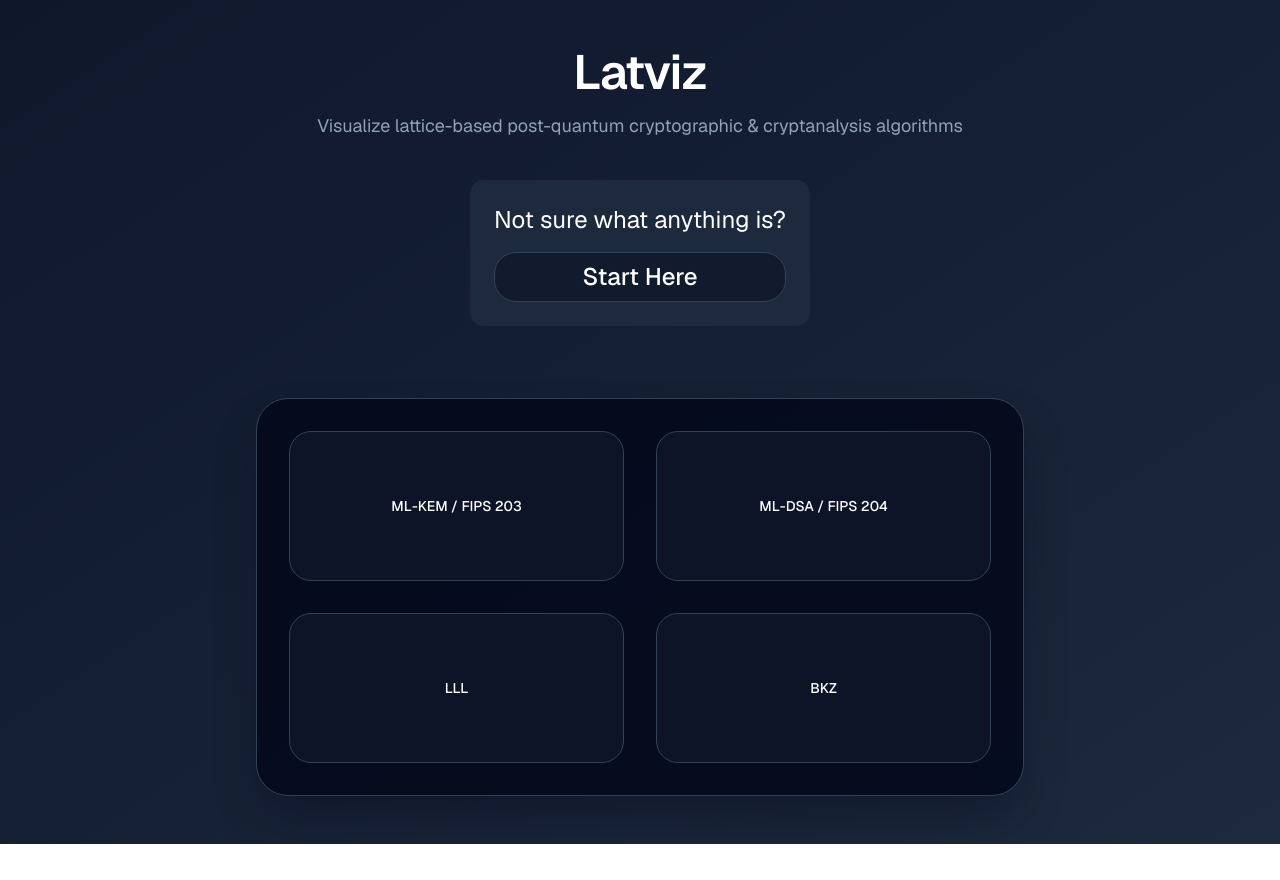
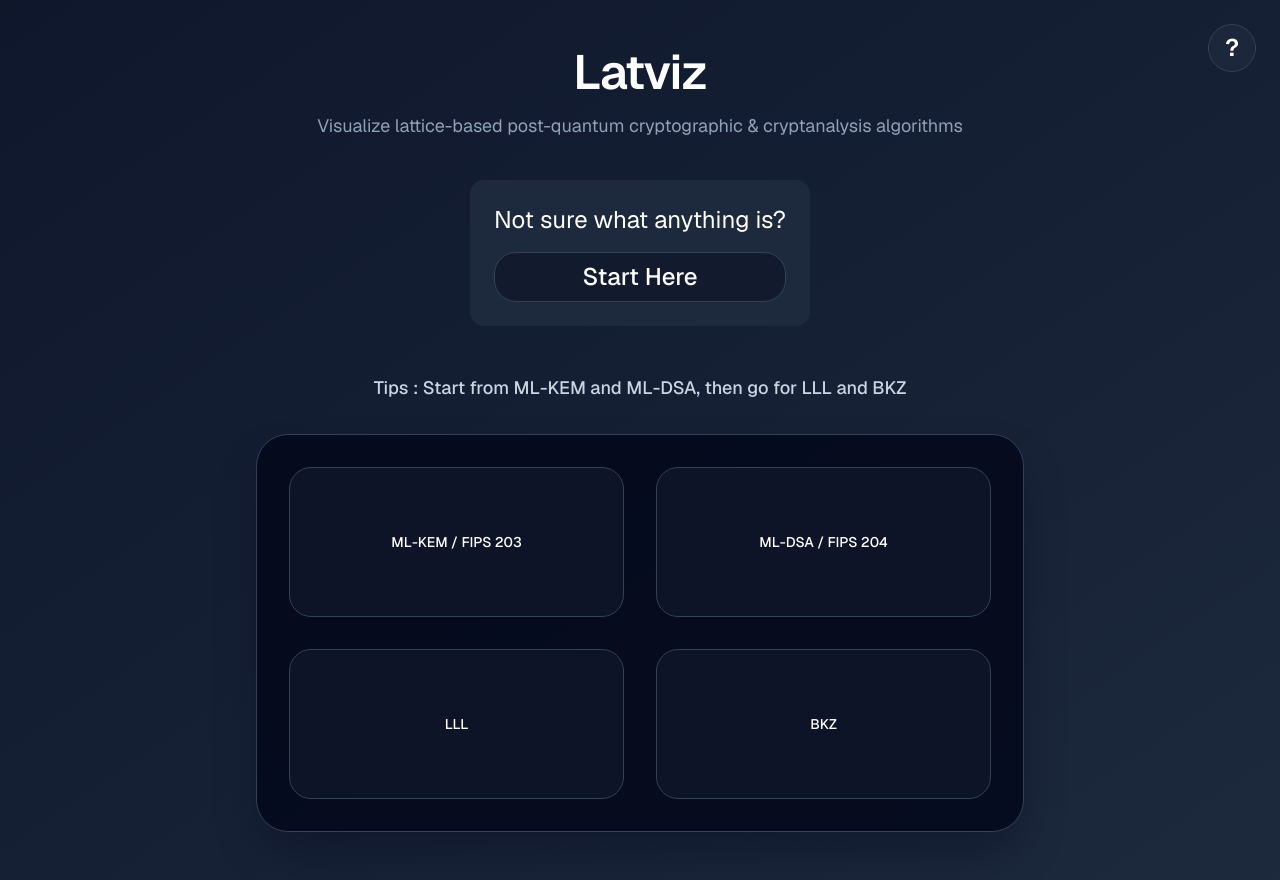
Before and after one commit to micma69/latviz, a Next.js app: page / in a window 1280 px wide. Before the commit the page ends 844 px from the top, so only its background shows below. Built offline with nearby package versions, Linux system fonts and the light colour scheme.

Commit message:
Help button and a tips to help users where to start

```diff
--- a/app/page.tsx
+++ b/app/page.tsx
@@ -1,9 +1,12 @@
 import Link from "next/link";
 import { Button } from "@/components/ui/button"
+import HelpButton from "@/components/ui/HelpButton"
 
 export default function Home() {
     return (
         <div className="min-h-screen bg-gradient-to-br from-slate-900 to-slate-800 px-8 py-12 font-sans text-slate-100 flex flex-col items-center">
+            <HelpButton />
+
             <div className="mx-auto w-full max-w-4xl text-center">
                 <h1 className="text-5xl font-semibold tracking-tight text-white">Latviz</h1>
                 <p className="mx-auto mt-4 max-w-2xl text-lg text-slate-400">
@@ -11,14 +14,16 @@ export default function Home() {
                 </p>
             </div>
 
-            <div className="rounded-xl bg-slate-800 p-6 mb-8 mt-10">
+            <div className="rounded-xl bg-slate-800 p-6 mb-4 mt-10">
                 <h3 className="text-2xl mb-4 text-white flex items-center justify-center">Not sure what anything is?</h3>
                 <Button className="w-full h-full rounded-3xl border border-slate-700 bg-slate-900/80 px-6 text-center text-2xl text-white hover:bg-slate-800/90 focus-visible:ring-white/30 flex items-center justify-center" asChild variant="secondary">
                     <Link href="/glossary">Start Here</Link>
                 </Button>
             </div>
 
-            <main className="mx-auto mt-10 w-full max-w-3xl flex-col rounded-[2rem] border border-slate-700 bg-slate-950/80 p-8 shadow-2xl shadow-slate-950/40">
+            <p className="mx-auto mt-8 text-lg text-slate-300 font-medium">Tips : Start from ML-KEM and ML-DSA, then go for LLL and BKZ</p>
+
+            <main className="mx-auto mt-8 w-full max-w-3xl flex-col rounded-[2rem] border border-slate-700 bg-slate-950/80 p-8 shadow-2xl shadow-slate-950/40">
                 <div className="grid gap-8 sm:grid-cols-2">
                     <Button className="w-full h-full min-h-[150px] rounded-3xl border border-slate-700 bg-slate-900/80 px-6 text-center text-white hover:bg-slate-800/90 focus-visible:ring-white/30 flex items-center justify-center" asChild variant="secondary">
                         <Link href="/ml-kem">ML-KEM / FIPS 203</Link>
--- /dev/null
+++ b/components/ui/HelpButton.tsx
@@ -0,0 +1,66 @@
+"use client"
+
+import { useState } from "react"
+import { Button } from "@/components/ui/button"
+
+export default function HelpButton() {
+  const [open, setOpen] = useState(false)
+
+  return (
+    <>
+      <Button
+        variant="secondary"
+        size="icon"
+        className="fixed right-6 top-6 z-50 h-12 w-12 rounded-full border border-slate-700 bg-slate-800/90 text-2xl font-semibold text-white hover:bg-slate-700/90"
+        type="button"
+        aria-expanded={open}
+        aria-controls="help-modal"
+        onClick={() => setOpen((prev) => !prev)}
+      >
+        ?
+      </Button>
+
+      {open && (
+        <>
+          <div
+            className="fixed inset-0 z-40 bg-black/50"
+            onClick={() => setOpen(false)}
+            aria-hidden="true"
+          />
+          <div
+            id="help-modal"
+            className="fixed left-1/2 top-1/2 z-50 w-full max-w-2xl -translate-x-1/2 -translate-y-1/2 transform rounded-2xl border border-slate-700 bg-slate-900/95 p-8 text-slate-300 shadow-2xl"
+          >
+            <h2 className="text-2xl font-semibold text-white">About these algorithms</h2>
+            <button
+              onClick={() => setOpen(false)}
+              className="absolute right-4 top-4 text-2xl text-slate-400 hover:text-slate-200"
+              aria-label="Close"
+            >
+              ✕
+            </button>
+
+            <div className="mt-6 space-y-4">
+              <div>
+                <h3 className="font-semibold text-white">ML-KEM</h3>
+                <p className="mt-1 text-sm text-slate-400">A key encapsulation scheme that establish a shared private key between two parties. The standardized version of CRYSTALS-Kyber by National Institute of Standards and Technology (NIST).</p>
+              </div>
+              <div>
+                <h3 className="font-semibold text-white">ML-DSA</h3>
+                <p className="mt-1 text-sm text-slate-400">A lattice-based digital signature algorithm. The standardized version of CRYSTALS-Dilithium by NIST.</p>
+              </div>
+              <div>
+                <h3 className="font-semibold text-white">LLL</h3>
+                <p className="mt-1 text-sm text-slate-400">A lattice basis reduction algorithm. This algorithm is used to evaluate lattice-based post quantum cryptography algorithms such as ML-KEM and ML-DSA.</p>
+              </div>
+              <div>
+                <h3 className="font-semibold text-white">BKZ</h3>
+                <p className="mt-1 text-sm text-slate-400">A stronger block-wise reduction algorithm. BKZ is computationally more expensive but more powerful than LLL. Like LLL, BKZ is also commonly used to evaluate lattice-based post quantum cryptography algorithms such as ML-KEM and ML-DSA.</p>
+              </div>
+            </div>
+          </div>
+        </>
+      )}
+    </>
+  )
+}
```
